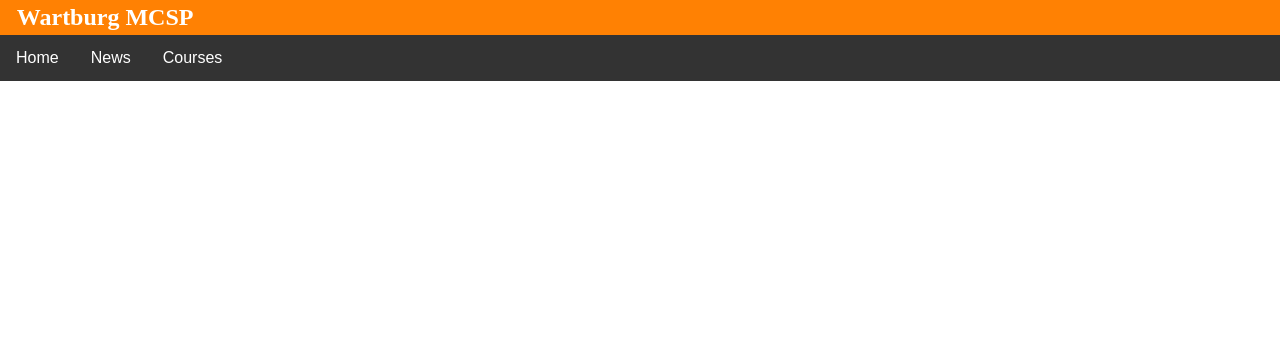
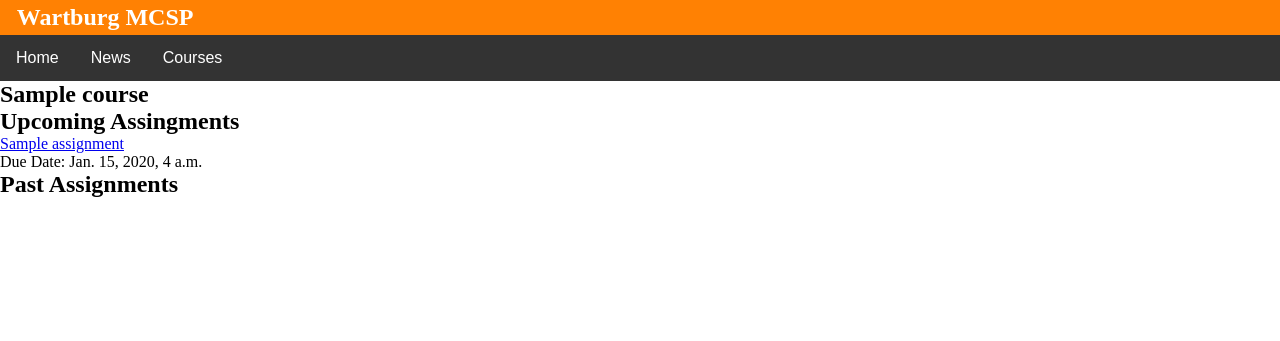
Before and after one commit to nplatte/Senior-Project, a Django app: a page that uses student_view/templates/student_view/base.html in a window 1280 px wide. Shown: the top 341 px of the page. Run offline with Django 3.2, Linux system fonts and the light colour scheme; a user stored in the database is signed in; tables that the repository leaves empty hold one stand-in row (values such as "Sample post").

Commit message:
Assignments are displayed on the courss page under previous and upcoming assignments

```diff
--- a/student_view/templates/student_view/base.html
+++ b/student_view/templates/student_view/base.html
@@ -22,6 +22,9 @@
         {% block sidebar %}
         {% endblock %}
 
+        {% block navbar %}
+        {% endblock %}
+
         {% block content %}
         {% endblock %}
 
--- a/teacher_view/templates/teacher_view/course_page.html
+++ b/teacher_view/templates/teacher_view/course_page.html
@@ -1 +1,19 @@
 {% extends 'teacher_view/navbar.html' %}
+
+{% block content %}
+<h2>{{ current_course.title }}</h2>
+<h2>Upcoming Assingments</h2>
+{% for assignment in upcoming_assignments %}
+<div class = assignment_container>
+    <a class = assignment href="{% url 'view_assignment' assignment.title %}"> {{ assignment.title }}</a>
+    <p>Due Date: {{ assignment.due_date }}</p>
+</div>
+{% endfor %}
+<h2>Past Assignments</h2>
+{% for assignment in past_assignments %}
+<div class = assignment_container>
+    <a class = assignment href="{% url 'view_assignment' assignment.title %}"> {{ assignment.title }}</a>
+    <p>Due Date: {{ assignment.due_date }}</p>
+</div>
+{% endfor %}
+{% endblock %}
--- a/teacher_view/templates/teacher_view/navbar.html
+++ b/teacher_view/templates/teacher_view/navbar.html
@@ -6,7 +6,7 @@
         href="{% static 'teacher_view/css/navbar.css' %}">
 {% endblock %}
 
-{% block content %}
+{% block navbar %}
 <div class="navbar">
     <a href="{% url 'staff_profile' %}">Home</a>
     <a href="staff course create">News</a>
@@ -23,6 +23,4 @@
       </div>
     </div>
   </div>
-
-
 {% endblock %}
--- a/teacher_view/views.py
+++ b/teacher_view/views.py
@@ -1,5 +1,7 @@
 from django.shortcuts import render
-from Class.models import Course
+from Class.models import Course, Assignment
+from datetime import date, timedelta, timezone
+
 
 def profile_page(request):
     current_classes = get_staff_classes(request.user)
@@ -15,8 +17,20 @@ def add_course_page(request):
 
 def course_page(request, course_title):
     current_classes = get_staff_classes(request.user)
+    current_course = current_classes.get(title=course_title)
+    new_assignments =  Assignment.objects.filter(
+        course=current_course,
+        due_date__gte=date.today()
+        ).order_by('-due_date').reverse()
+    past_assignments =  Assignment.objects.filter(
+        course=current_course,
+        due_date__lte=date.today()
+        ).order_by('-due_date').reverse()
     return render(request, 'teacher_view/course_page.html',
     {'current_courses' : current_classes,
+    'current_course' : current_course,
+    'upcoming_assignments' : new_assignments,
+    'past_assignments' : past_assignments
         })
 
 def past_courses_page(request):
```
